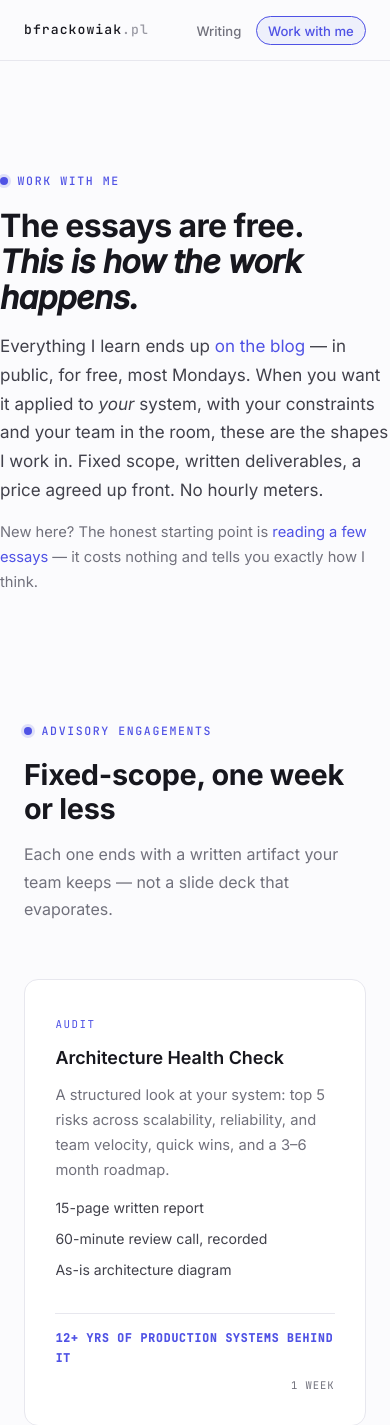
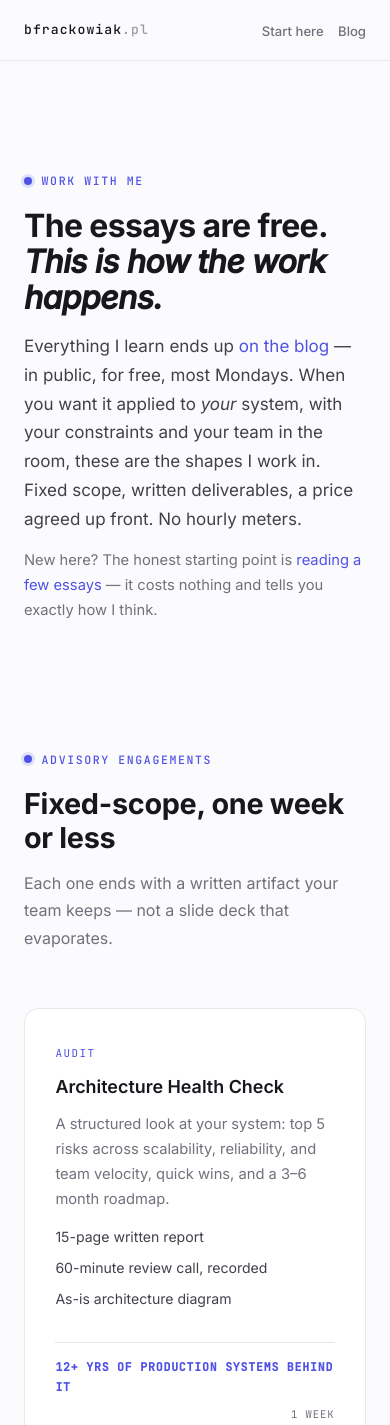
Before and after one commit to batas2/myblog, a PHP site: page /services/ in a window 390 px wide; the page is wider, and only the part inside the window is pictured. Shown: the top 1425 px of that part. Run offline with PHP 8.4, Linux system fonts and the light colour scheme.

Commit message:
Phone-friendly chrome: safe areas, zoom guards, simpler nav
Gutters respect env(safe-area-inset-*) for landscape phones, inputs get
16px on touch screens so iOS stops zooming into forms, anchor jumps
clear the sticky nav, and the hero keeps its gutter (padding-block, not
the shorthand). The nav slims down to Start here / Blog / About: the
current-page blip collides with its neighbour under 560px, so small
screens underline instead.

Co-Authored-By: Claude Fable 5 <noreply@anthropic.com>

```diff
--- a/assets/site.css
+++ b/assets/site.css
@@ -42,7 +42,14 @@
 
 * { margin: 0; padding: 0; box-sizing: border-box; }
 
-html { scroll-behavior: smooth; }
+html {
+  scroll-behavior: smooth;
+  /* iOS Safari inflates text when a phone turns landscape unless told not to */
+  -webkit-text-size-adjust: 100%;
+  text-size-adjust: 100%;
+  /* the nav is sticky, so an anchor jump must stop below it, not under it */
+  scroll-padding-top: 76px;
+}
 @media (prefers-reduced-motion: reduce) {
   html { scroll-behavior: auto; }
   *, *::before, *::after { animation: none !important; transition: none !important; }
@@ -71,7 +78,13 @@ textarea:focus-visible, select:focus-visible {
   border-radius: 2px;
 }
 
-.wrap { max-width: var(--max); margin-inline: auto; padding-inline: 24px; }
+/* One gutter for the whole site. max() keeps content clear of the rounded
+   corners and the camera housing when an iPhone is held sideways. */
+.wrap {
+  max-width: var(--max); margin-inline: auto;
+  padding-left: max(24px, env(safe-area-inset-left));
+  padding-right: max(24px, env(safe-area-inset-right));
+}
 
 /* ---- type roles ---------------------------------------------------------- */
 
@@ -121,7 +134,8 @@ textarea:focus-visible, select:focus-visible {
   border-bottom: 1px solid var(--line);
 }
 .nav-inner {
-  max-width: var(--max); margin-inline: auto; padding: 0 24px;
+  max-width: var(--max); margin-inline: auto;
+  padding-inline: max(24px, env(safe-area-inset-left)) max(24px, env(safe-area-inset-right));
   height: 60px; display: flex; align-items: center; justify-content: space-between;
 }
 .wordmark {
@@ -170,6 +184,17 @@ textarea:focus-visible, select:focus-visible {
 }
 @media (max-width: 560px) {
   .nav-links .optional-sm { display: none; }
+  /* Below this width the gap is narrower than the blip's own offset, so the
+     marker lands on top of the previous link. Underline the current page
+     instead — same information, no collision. */
+  .nav-links a:not(.nav-cta)::before { content: none; }
+  .nav-links a[aria-current="page"] {
+    color: var(--ink);
+    text-decoration: underline;
+    text-decoration-color: var(--accent);
+    text-underline-offset: 6px;
+    text-decoration-thickness: 2px;
+  }
 }
 @media (max-width: 430px) {
   .nav-links { gap: 0.9rem; }
@@ -205,7 +230,10 @@ textarea:focus-visible, select:focus-visible {
 
 /* ---- hero ------------------------------------------------------------------ */
 
-.hero { padding: 6.5rem 0 5.5rem; }
+/* padding-block, never the shorthand: .hero also carries .wrap, and a shorthand
+   here silently zeroes the site gutter — which only shows up on a phone, where
+   the text then runs into the edge of the screen. */
+.hero { padding-block: 6.5rem 5.5rem; }
 .hero-grid {
   display: grid; grid-template-columns: 1.25fr 0.75fr;
   gap: 4rem; align-items: center;
@@ -497,7 +525,11 @@ textarea:focus-visible, select:focus-visible {
 }
 
 /* article hero image */
-.post-hero { max-width: 1224px; margin: 2.6rem auto 0; padding-inline: 24px; }
+.post-hero {
+  max-width: 1224px; margin: 2.6rem auto 0;
+  padding-left: max(24px, env(safe-area-inset-left));
+  padding-right: max(24px, env(safe-area-inset-right));
+}
 .post-hero img {
   width: 100%; aspect-ratio: 21 / 9; object-fit: cover;
   border-radius: 16px; border: 1px solid var(--line);
@@ -721,6 +753,11 @@ a.tag:hover { color: var(--accent-deep); text-decoration: underline; text-underl
   background: var(--paper); color: var(--ink); font: inherit; font-size: 0.93rem;
 }
 .nl-form input:focus { outline: none; border-color: var(--accent); box-shadow: 0 0 0 3px rgba(79,82,229,.14); }
+/* iOS Safari zooms the whole page when a focused field is under 16px, and never
+   zooms back out. Anything typed into gets 16px on a touch screen. */
+@media (pointer: coarse) {
+  .nl-form input, .field input, .field textarea, .field select { font-size: 16px; }
+}
 .nl-form button {
   padding: 0.75rem 1.3rem; border: none; border-radius: 10px; cursor: pointer;
   background: var(--accent); color: #fff; font: inherit; font-size: 0.93rem; font-weight: 600;
@@ -832,7 +869,8 @@ a.tag:hover { color: var(--accent-deep); text-decoration: underline; text-underl
 
 .footer { border-top: 1px solid var(--line); margin-top: 6rem; }
 .footer-inner {
-  max-width: var(--max); margin-inline: auto; padding: 3rem 24px 2.6rem;
+  max-width: var(--max); margin-inline: auto;
+  padding: 3rem max(24px, env(safe-area-inset-right)) 2.6rem max(24px, env(safe-area-inset-left));
   display: flex; flex-wrap: wrap; justify-content: space-between; gap: 2.5rem 4rem;
 }
 .f-brand { max-width: 23rem; }
@@ -858,7 +896,8 @@ a.tag:hover { color: var(--accent-deep); text-decoration: underline; text-underl
 .f-ext { font-size: 0.72rem; color: var(--faint); }
 .footer-base { border-top: 1px solid var(--line); }
 .fb-inner {
-  max-width: var(--max); margin-inline: auto; padding: 1.05rem 24px;
+  max-width: var(--max); margin-inline: auto;
+  padding: 1.05rem max(24px, env(safe-area-inset-right)) max(1.05rem, env(safe-area-inset-bottom)) max(24px, env(safe-area-inset-left));
   display: flex; flex-wrap: wrap; justify-content: space-between; gap: 0.5rem 2rem;
   font-size: 0.78rem; color: var(--faint);
 }
--- a/lib/page.php
+++ b/lib/page.php
@@ -52,18 +52,16 @@ HTML;
 /** Site navigation. $active: 'blog' | 'start' | 'services' | 'home' | '' — marks the current place. */
 function site_nav(string $active = ''): string
 {
-    $blog     = $active === 'blog' ? ' aria-current="page"' : '';
-    $start    = $active === 'start' ? ' aria-current="page"' : '';
-    $services = $active === 'services' ? ' aria-current="page"' : '';
+    $blog  = $active === 'blog' ? ' aria-current="page"' : '';
+    $start = $active === 'start' ? ' aria-current="page"' : '';
     return <<<HTML
 <header class="nav">
   <div class="nav-inner">
     <a class="wordmark" href="/">bfrackowiak<span class="tld">.pl</span></a>
     <ul class="nav-links">
-      <li><a href="/blog/"{$blog}>Writing</a></li>
-      <li class="optional-sm"><a href="/blog/start/"{$start}>Start here</a></li>
+      <li><a href="/blog/start/"{$start}>Start here</a></li>
+      <li><a href="/blog/"{$blog}>Blog</a></li>
       <li class="optional"><a href="/#journey">About</a></li>
-      <li><a class="nav-cta" href="/services/"{$services}>Work with me</a></li>
     </ul>
   </div>
 </header>
--- a/services/index.php
+++ b/services/index.php
@@ -52,7 +52,7 @@ $ld = json_encode([
 $extra = <<<HTML
 <script type="application/ld+json">{$ld}</script>
 <style>
-.svc-hero { padding: 6.5rem 0 1rem; }
+.svc-hero { padding-block: 6.5rem 1rem; }   /* padding-block: the shorthand would zero .wrap's gutter */
 .svc-hero h1 { margin: 0.9rem 0 1rem; }
 .svc-hero .lede { max-width: 46rem; }
 .proof-row { display: flex; align-items: baseline; gap: 0.6rem; flex-wrap: wrap; margin-top: 1.1rem; padding-top: 0.9rem; border-top: 1px solid var(--line); }
```
